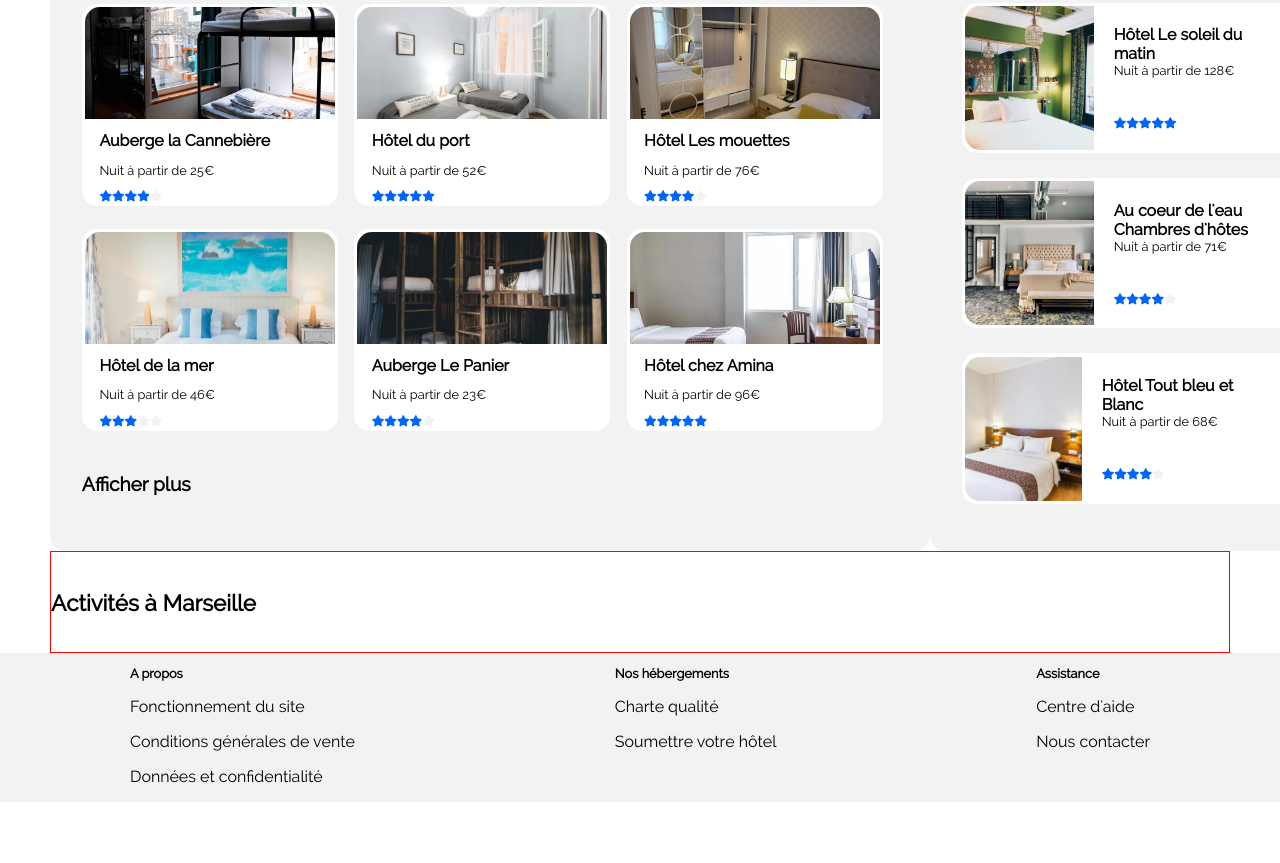
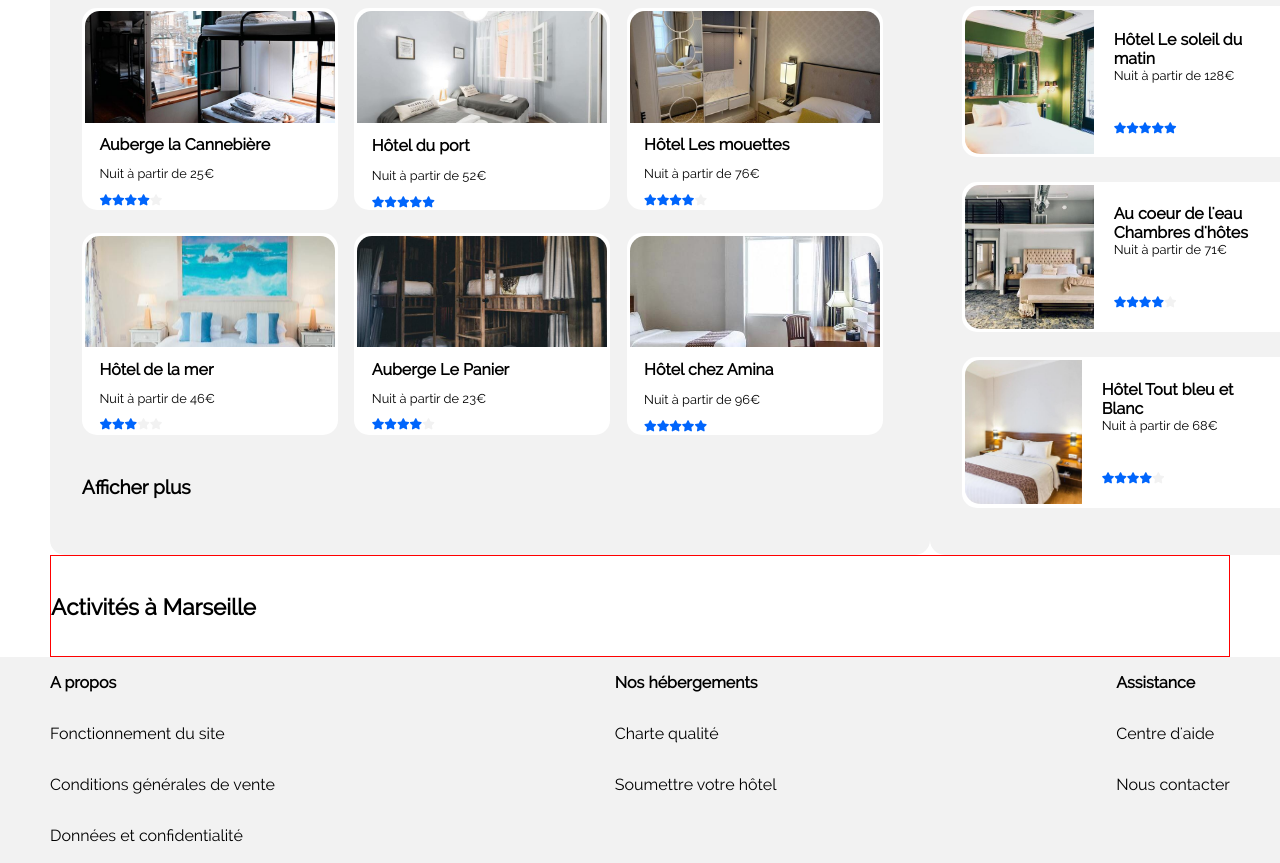
Before and after one commit to FlorenceMARTIN79/MartinFlorence_P2_06042021, a plain HTML site: page Reservia.html in a window 1280 px wide. Shown: the part 518-1381 px from the top of the page. Before the commit the page ends 1320 px from the top, so only its background shows below. Drawn offline with Linux system fonts and the light colour scheme.

Commit message:
add desktop modif on footer and modif on mobile version regarding the #entete and the footer

```diff
--- a/Reservia.html
+++ b/Reservia.html
@@ -14,14 +14,12 @@
     <div id="blocpage">
         <header class="header">
             <div id="entete">
-                <img src="images/logo/Reservia.svg" alt="logo du site" id="logo_reservia_svg" />
+                <div><img src="images/logo/Reservia.svg" alt="logo du site" id="logo_reservia_svg" /></div>
                 <nav id="navigation">
                     <ul>
                         <li><a href="#ancre_hebergement" id="nav_hebergements">Hébergements</a></li>
                         <li><a href="#ancre_activite" id="nav_activite">Activités</a></li>
-                        <li class="inscription">
-                            <p>S'inscrire</p>
-                        </li>
+                        <li class="inscription"><a href="#" id="DIV_inscription">S'inscrire</a></li>
                     </ul>
                 </nav>
             </div>
@@ -71,7 +69,7 @@
                                 --><i class="fas fa-star"></i><!-- @whitespace
                                 --><i class="fas fa-star"></i><!-- @whitespace
                                 --><i class="fas fa-star"></i><!-- @whitespace
-                                --><i class="fas fa-star" id="greystar"></i>
+                                --><div class="greystar"><i class="fas fa-star"></i></div>
                             </div>
                         </div>
                     </a>
@@ -105,7 +103,7 @@
                                 --><i class="fas fa-star"></i><!-- @whitespace
                                 --><i class="fas fa-star"></i><!-- @whitespace
                                 --><i class="fas fa-star"></i><!-- @whitespace
-                                --><i class="fas fa-star" id="greystar"></i>
+                                --><div class="greystar"><i class="fas fa-star"></i></div>
                             </div>
                         </div>
                     </a>
@@ -121,8 +119,8 @@
                                 <i class="fas fa-star"></i><!-- @whitespace
                                 --><i class="fas fa-star"></i><!-- @whitespace
                                 --><i class="fas fa-star"></i><!-- @whitespace
-                                --><i class="fas fa-star" id="greystar"></i><!-- @whitespace
-                                --><i class="fas fa-star" id="greystar"></i>
+                                --><div class="greystar"><i class="fas fa-star"></i></div><!-- @whitespace
+                                --><div class="greystar"><i class="fas fa-star"></i></div>
                             </div>
                         </div>
                     </a>
@@ -139,7 +137,7 @@
                                 --><i class="fas fa-star"></i><!-- @whitespace
                                 --><i class="fas fa-star"></i><!-- @whitespace
                                 --><i class="fas fa-star"></i><!-- @whitespace
-                                --><i class="fas fa-star" id="greystar"></i>
+                                --><div class="greystar"><i class="fas fa-star"></i></div>
                             </div>
                         </div>
                     </a>
@@ -161,7 +159,7 @@
                         </div>
                     </a>
                 </section>
-                <a href="#"" class="titre08em">Afficher plus</a>
+                <a href="#" class="titre08em">Afficher plus</a>
             </article>
 
             <aside id="HEBERGEMENT_aside">
@@ -198,7 +196,7 @@
                                 --><i class="fas fa-star"></i><!-- @whitespace
                                 --><i class="fas fa-star"></i><!-- @whitespace
                                 --><i class="fas fa-star"></i><!-- @whitespace
-                                --><i class="fas fa-star" id="greystar"></i>
+                                --><div class="greystar"><i class="fas fa-star"></i></div>
                             </div>
                         </div>
                     </a>
@@ -214,7 +212,7 @@
                                 --><i class="fas fa-star"></i><!-- @whitespace
                                 --><i class="fas fa-star"></i><!-- @whitespace
                                 --><i class="fas fa-star"></i><!-- @whitespace
-                                --><i class="fas fa-star" id="greystar"></i>
+                                --><div class="greystar"><i class="fas fa-star"></i></div>
                             </div>
                         </div>
                     </a>
@@ -235,25 +233,32 @@
         </main>
 
         <footer class="footer">
+            <div id="contenu_footer">
                 <div id="APropos">
                     <h3 class="titre08em">A propos</h3>
-                <p class="paragraphe">Fonctionnement du site</p>
-                <p class="paragraphe">Conditions générales de vente</p>
-                <p class="paragraphe">Données et confidentialité</p>
+                    <ul>
+                        <li class="paragraphe"><a href="#">Fonctionnement du site</a></li>
+                        <li class="paragraphe"><a href="#">Conditions générales de vente</a></li>
+                        <li class="paragraphe"><a href="#">Données et confidentialité</a></li>
+                    </ul>
                 </div>
 
                 <div id="NosHebergements">
                     <h3 class="titre08em">Nos hébergements</h3>
-                <p class="paragraphe">Charte qualité</p>
-                <p class="paragraphe">Soumettre votre hôtel</p>
+                    <ul>
+                        <li class="paragraphe"><a href="#">Charte qualité</a></li>
+                        <li class="paragraphe"><a href="#">Soumettre votre hôtel</a></li>
+                    </ul>
                 </div>
 
                 <div id="Assistance">
                     <h3 class="titre08em">Assistance</h3>
-                <p class="paragraphe">Centre d'aide</p>
-                <p class="paragraphe">Nous contacter</p>
+                    <ul>
+                        <li class="paragraphe"><a href="#">Centre d'aide</a></li>
+                        <li class="paragraphe"><a href="#">Nous contacter</a></li>
+                    </ul>
                 </div>
-
+            </div>
         </footer>
 
     </div>
--- a/Reservia_mobile.css
+++ b/Reservia_mobile.css
@@ -3,16 +3,26 @@ body {
     padding-right: 0em;
 }
 
+.main, .footer {
+    padding: 0 5% 0 5%;
+}
+
+
 .titre1em {
     font-size: 1.5em;
 }
 
+/*mise en page #entete du header en responsive*/
 .header {
     display: flex;
     flex-direction: column;
+    padding: 0;
 }
 
-/*mise en page #entete du header en responsive*/
+#suiteheader {
+    padding: 0 5% 0 5%;
+}
+
 #entete {
     display: flex;
     flex-direction: column;
@@ -24,9 +34,12 @@ body {
     width: 100%;
 }
 
+#entete div {
+    padding-left: 1.5em;
+
+}
+
 #logo_reservia_svg {
-    width: 34%;
-    height: 4em;;
     object-fit: contain;
     padding-left: 1.5em;
 }
@@ -45,6 +58,7 @@ body {
     margin: 0;
     height: 100%;
     font-size: 1em;
+    padding-right: 0;
 }
 
 #navigation li {
@@ -56,10 +70,7 @@ body {
     height: 100%;
 }
 
-#navigation .inscription {
-    border-bottom: none;
-    padding-right: 1.5em;
-}
+
 
 #navigation a {
     justify-content: center;
@@ -69,16 +80,22 @@ body {
     border-bottom: 2px #f2f2f2 solid;
 }
 
-#navigation p {
-    align-self: center;
-}
-
 #navigation a:hover {
     border-bottom: 2px #0065FC solid;
     border-top: none;
     color: #0065FC;
     font-weight: bold;
 }
+
+#navigation .inscription {
+    border-bottom: none;
+    padding-right: 0;
+}
+
+/*#navigation li:nth-child(3) {
+    padding-right: 0;
+    align-self: flex-end;
+}*/
 
 /*mise en page de #suiteheader du header en responsive*/
 #suiteheader .titre1em {
@@ -194,11 +211,6 @@ body {
     flex-direction: column;
 }
 
-.header, .main, .footer {
-    padding: 0 5% 0 5%;;
-    padding-left:
-}
-
 #entete {
     margin-top: 0;
 }
@@ -246,8 +258,8 @@ body {
 }
 
 /*Mise en page du FOOTER*/
-.footer {
-    padding-left: 1.5em;
-    padding-right: 0.5em;
+#contenu_footer {
+    display: flex;
     flex-direction: column;
+    padding: 0;
 }
--- a/styleReservia.css
+++ b/styleReservia.css
@@ -54,6 +54,10 @@ body {
 
 ul {
     list-style-type: none;
+}
+
+a {
+    text-decoration: none;
 }
 
 /*Mise en page du HEADER*/
@@ -116,9 +120,8 @@ ul {
     padding: 0em 1.5em 0em 1.5em;
 }
 
-#navigation p {
-    align-self: flex-end;
-    margin: 0;
+#navigation a:nth_child(3) {
+    color: #0065FC;
 }
 
 #navigation a:hover {
@@ -334,11 +337,12 @@ h2[class="titre1em"] {
     margin-left: 0.2em;
 }
 
-#greystar {
+.greystar {
     color:#F2F2F2;
 }
 
 .stars {
+    display: flex;
     margin: 0;
     font-size: 0.7em;
     color: #0065FC;
@@ -454,7 +458,37 @@ h2[class="titre1em"] {
     padding: 0;
     display: flex;
     flex-direction: row;
-    justify-content: space-around;
+    justify-content: space-between;
     margin-top: auto;
     flex: none;
+    height: 15%;
 }
+
+#contenu_footer {
+    display: flex;
+    flex-direction: row;
+    justify-content: space-between;
+    width: 100%;
+    padding-left: 50px;
+    padding-right: 50px;
+}
+
+#contenu_footer h3 {
+    font-size: 1em;
+}
+
+.footer ul {
+    padding-left: 0;
+    height: 75%;
+    display: flex;
+    flex-direction: column;
+    margin: 0;
+    font-size: 1em;
+}
+
+.footer a {
+    display: block;
+    color: black;
+    margin-top: 1em;
+    margin-bottom: 1em;
+}
```
Lines whose indentation alone changed are shown as unchanged.
